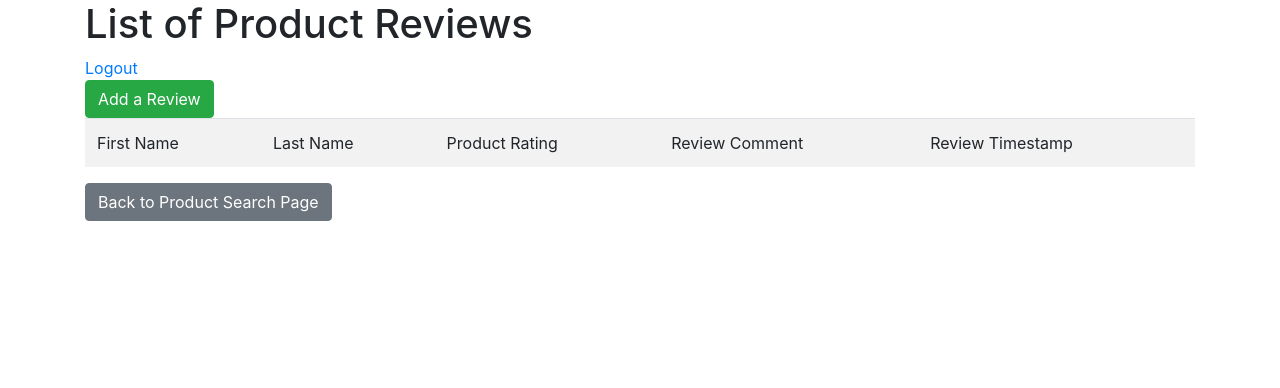
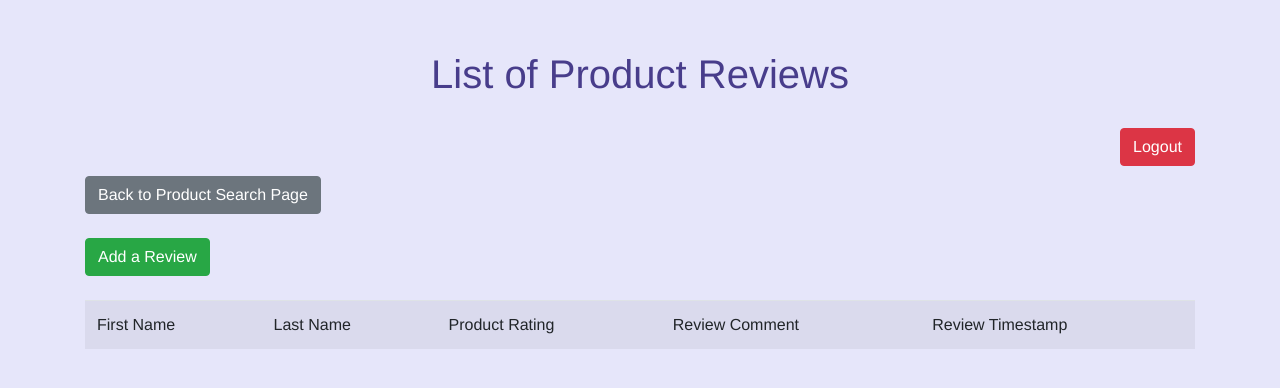
Before and after one commit to Marissa1999/Mother-Natures-Luxuries-Application, a PHP site: page /app/views/review/index.php in a window 1280 px wide. Shown: the top 388 px of the page. Run offline with PHP 8.4, Linux system fonts and the light colour scheme; the template is opened without the code that fills it, so the values that code supplies are empty.

Commit message:
adjusted the layout of views/review/index

```diff
--- a/app/views/review/index.php
+++ b/app/views/review/index.php
@@ -7,14 +7,29 @@
 
     <!-- Bootstrap CSS -->
     <link rel="stylesheet" href="https://stackpath.bootstrapcdn.com/bootstrap/4.4.1/css/bootstrap.min.css" integrity="sha384-Vkoo8x4CGsO3+Hhxv8T/Q5PaXtkKtu6ug5TOeNV6gBiFeWPGFN9MuhOf23Q9Ifjh" crossorigin="anonymous">
-
+      <style>
+          h1 {
+              color: darkslateblue;
+              margin-top: 50px;
+              margin-bottom:30px;
+              height: 100%;
+              display: flex;
+              align-items: center;
+              justify-content: center;
+          }
+          body {
+              background-color: lavender;
+              font-family: Helvetica, sans-serif;
+          }
+      </style>
     <title>List of Product Reviews</title>
   </head>
   <body>
      <div class='container'>
        <h1>List of Product Reviews</h1>
-        <a href='/login/logout'>Logout</a><br />
-        <a href='/review/create' class='btn btn-success'>Add a Review</a>
+         <a href='/login/logout' class="btn btn-danger" style="float: right;">Logout</a><br /><br />
+         <a href='/home/search' class='btn btn-secondary'>Back to Product Search Page</a><br /><br />
+        <a href='/review/create' class='btn btn-success'>Add a Review</a><br /><br />
         <table class='table table-striped'>
           <tr><td>First Name</td><td>Last Name</td><td>Product Rating</td><td>Review Comment</td><td>Review Timestamp</td></tr>
             <?php
@@ -24,15 +39,15 @@
                 {
                         echo "<tr><td>$profile->first_name</td><td>$profile->last_name</td></td>";
                         echo "<td>$review->product_rating</td><td>$review->review_comment</td><td>$review->review_timestamp</td>
-                             <td><a href='/review/edit/$review->review_id' class='btn btn-primary'>Edit</a>
-                             <a href='/review/delete/$review->review_id' class='btn btn-danger'>Delete</a>
+                             <td><a href='/review/edit/$review->review_id' class='btn btn-outline-primary btn-sm'>Edit</a>
+                             <a href='/review/delete/$review->review_id' class='btn btn-outline-danger btn-sm'>Delete</a>
                              </td></tr>";
                              break;
                 }
             }
             ?>
         </table>
-         <a href='/home/search' class='btn btn-secondary'>Back to Product Search Page</a><br />
+
      </div>
     <!-- Optional JavaScript -->
     <!-- jQuery first, then Popper.js, then Bootstrap JS -->
```
